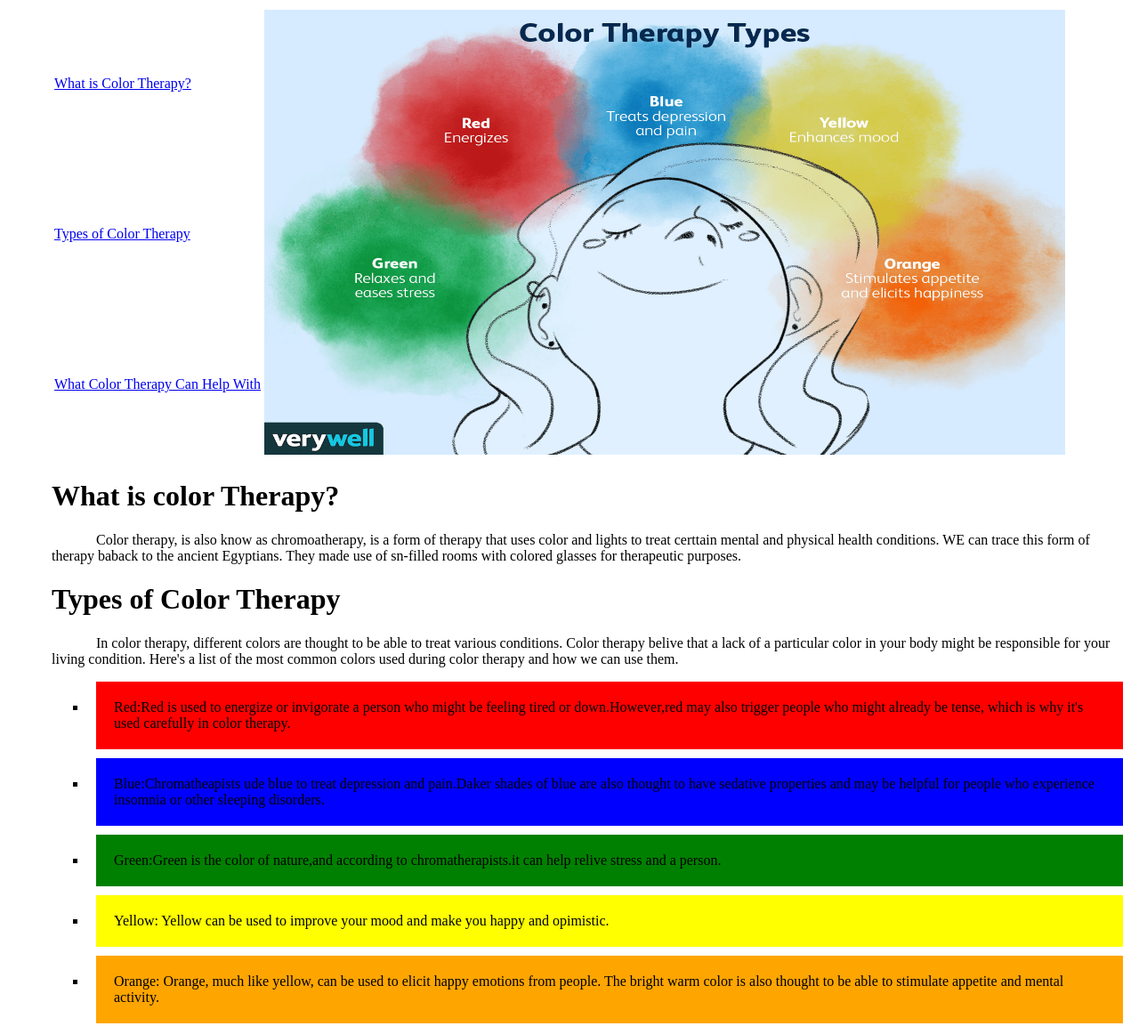
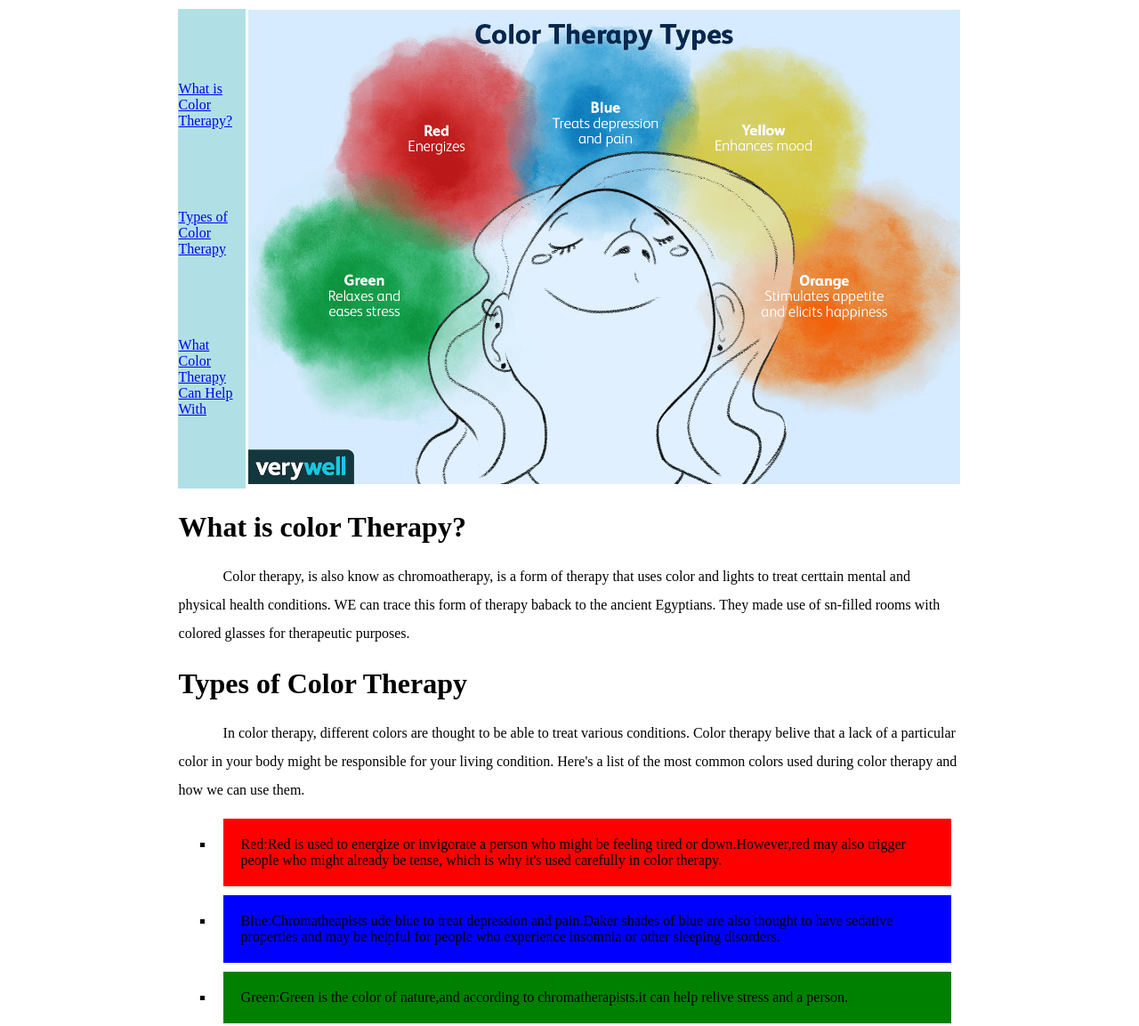
Before and after one commit to kaung-kg/color, a plain HTML site: page Colortherapy.html in a window 1280 px wide. Shown: the top 1153 px of the page at 89% size. Drawn offline with Linux system fonts and the light colour scheme.

Commit message:
Add files via upload

```diff
--- a/Colortherapy.html
+++ b/Colortherapy.html
@@ -6,42 +6,37 @@
 	<title></title>
 </head>
 <body>
-	<div  style="padding-left: 50px;">
-		<table>
+	<table width="70%" align="center">
 		<tr>
-				<td>
-					<a href="#What is color Therapy?">What is Color Therapy?</a>
+			<td width="40%" style="background-color:powderblue;"><a href="#What is color Therapy?">What is Color Therapy?</a>
+				<br><br><br><br><br><br>
+				<a href="#Types of Color Therapy">Types of Color Therapy</a>
+				<br><br><br><br><br><br>
+				<a href="#What Color Therapy Can Help With"> What Color Therapy Can Help With</a>
 			</td>
-				<td colspan="3" rowspan="3">
-					<img src="c.png" style="height: 500px; width: 900px;">
-				</td>
+			<td width="60%"><img src="c.png" style="width: 800px;"></td>
 		</tr>
 		<tr>
-				<td><a href="#Types of Color Therapy">Types of Color Therapy</a> </td>
-			</tr>
-			<tr>
-				<td><a href="#What Color Therapy Can Help With"> What Color Therapy Can Help With</a></td>
-			</tr>
-		</table>
+		<td colspan="2">
 			<h1 id="What is color Therapy?">What is color Therapy?</h1>
-		<p style="text-indent: 50px;">Color therapy, is also know as chromoatherapy, is a form of therapy that uses color and lights to treat certtain mental and physical health conditions. WE can trace this form of therapy baback to the ancient Egyptians. They made use of sn-filled rooms with colored glasses for therapeutic purposes.</p>
+			<p style="text-indent: 50px; line-height: 2;">Color therapy, is also know as chromoatherapy, is a form of therapy that uses color and lights to treat certtain mental and physical health conditions. WE can trace this form of therapy baback to the ancient Egyptians. They made use of sn-filled rooms with colored glasses for therapeutic purposes.</p>
 			<h1 id="Types of Color Therapy">Types of Color Therapy</h1>
-		<p style="text-indent:50px;">In color therapy, different colors are thought to be able to treat various conditions. Color therapy belive that a lack of a particular color in your body might be responsible for your living condition. Here's a list of the most common colors used during color therapy and how we can use them.</p>
-
-		<ul type="square"><li><div style="background-color:red; margin: 10px; padding: 20px;">Red:Red is used to energize or invigorate a person who might be feeling tired or down.However,red may also trigger people who might already be tense, which is why it's used carefully in color therapy.
-		</div></li>
+			<p style="text-indent:50px; line-height: 2;">In color therapy, different colors are thought to be able to treat various conditions. Color therapy belive that a lack of a particular color in your body might be responsible for your living condition. Here's a list of the most common colors used during color therapy and how we can use them.</p>
+			<ul type="square">
+				<li>
+					<div style="background-color:red; margin: 10px; padding: 20px;">
+						Red:Red is used to energize or invigorate a person who might be feeling tired or down.However,red may also trigger people who might already be tense, which is why it's used carefully in color therapy.
+					</div>
+				</li>
 			<li><div style="background-color:blue; margin: 10px; padding: 20px;">Blue:Chromatheapists ude blue to treat depression and pain.Daker shades of blue are also thought to have sedative properties and may be helpful for people who experience insomnia or other sleeping disorders. </div></li>
-
 			<li><div style="background-color:green; margin: 10px; padding: 20px;">Green:Green is the color of nature,and according to chromatherapists.it can help relive stress and a person.</div></li>
-
 			<li><div style="background-color:yellow; margin: 10px; padding: 20px;">Yellow: Yellow can be used to improve your mood and make you happy and opimistic.</div></li>
-
 			<li><div style="background-color:orange; margin: 10px; padding: 20px;">Orange: Orange, much like yellow, can be used to elicit happy emotions from people. The bright warm color is also thought to be able to stimulate appetite and mental activity.</div></li>
 		</ul>
 		<h1 id="What Color Therapy Can Help With">What Color Therapy Can Help With</h1>
-	<p style="text-indent:50px;">Color therapy has a host of uses. There's some evidence tosuggest to suggest that can help with some of the following conditions:
+		<p style="text-indent:50px; line-height:2;">Color therapy has a host of uses. There's some evidence tosuggest to suggest that can help with some of the following conditions:
 		</p>
-	<ul type="square">
+			<ul type="square" style="line-height: 2;">
 				<li>Stress</li>
 				<li>Depressions</li>
 				<li>Aggression</li>
@@ -51,6 +46,8 @@
 				<li>Certain canders</li>
 				<li>Skin infections</li>
 			</ul>
-	</div>
+		</td>
+		</tr>
+	</table>
 </body>
 </html>
```
Lines whose indentation alone changed are shown as unchanged.
